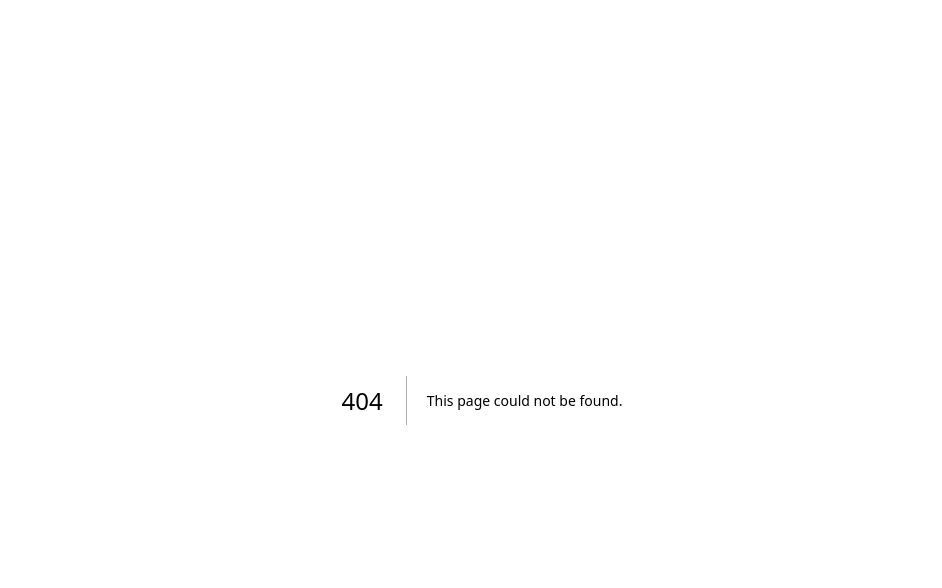
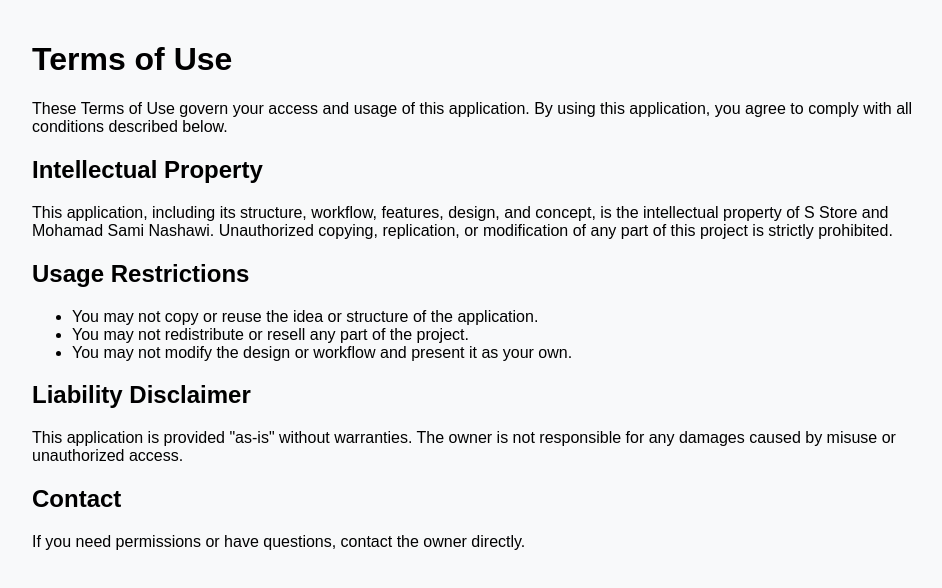
Before and after one commit to Sami-Nashawi/s-store, a Next.js app: page /terms in a window 1280 px wide. Before the commit this address had no page. Shown: the top 588 px of the page, without its empty margins (158-1100 px from the left). Built offline with nearby package versions, Linux system fonts and the light colour scheme.

Commit message:
adding license and stock alert feature

```diff
--- /dev/null
+++ b/app/terms/page.tsx
@@ -0,0 +1,42 @@
+export default function TermsPage() {
+  return (
+    <div style={{ padding: "20px", maxWidth: "900px", margin: "0 auto" }}>
+      <h1>Terms of Use</h1>
+      <p>
+        These Terms of Use govern your access and usage of this application. By
+        using this application, you agree to comply with all conditions
+        described below.
+      </p>
+
+      <h2>Intellectual Property</h2>
+      <p>
+        This application, including its structure, workflow, features, design,
+        and concept, is the intellectual property of S Store and Mohamad Sami
+        Nashawi. Unauthorized copying, replication, or modification of any part
+        of this project is strictly prohibited.
+      </p>
+
+      <h2>Usage Restrictions</h2>
+      <ul>
+        <li>
+          You may not copy or reuse the idea or structure of the application.
+        </li>
+        <li>You may not redistribute or resell any part of the project.</li>
+        <li>
+          You may not modify the design or workflow and present it as your own.
+        </li>
+      </ul>
+
+      <h2>Liability Disclaimer</h2>
+      <p>
+        This application is provided "as-is" without warranties. The owner is
+        not responsible for any damages caused by misuse or unauthorized access.
+      </p>
+
+      <h2>Contact</h2>
+      <p>
+        If you need permissions or have questions, contact the owner directly.
+      </p>
+    </div>
+  );
+}
--- a/components/UsersTable.tsx
+++ b/components/UsersTable.tsx
@@ -14,6 +14,7 @@
 import AddUserDialog from "./AddUserDialog";
 import DeleteUserDialog from "./DeleteUserDialog";
 import { apiClientFetch } from "@/lib/apiClientFetch";
+import { ROLE_OPTIONS } from "@/shared/roles-permissions";
 
 type User = {
   id: string;
@@ -128,7 +129,8 @@
       headerName: "Role",
       width: 140,
       filterOperators: containsOnlyOperator,
-      valueFormatter: (params: { id: number; name: string }) => params.name,
+      valueFormatter: (params: { id: number; name: string }) =>
+        ROLE_OPTIONS[params.id - 1].label || params.name,
     },
     {
       field: "createdAt",
```
Also changed, not shown: app/login/page.tsx (+23 -2 lines), components/Footer.tsx (added, +7 -0 lines), components/addMaterialForm.tsx (+70 -15 lines), 1 other file (tests, documents, lock files or other folders).
